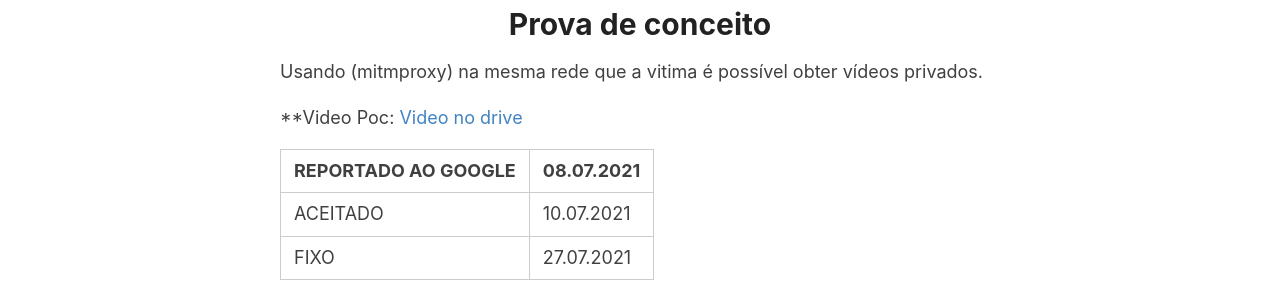
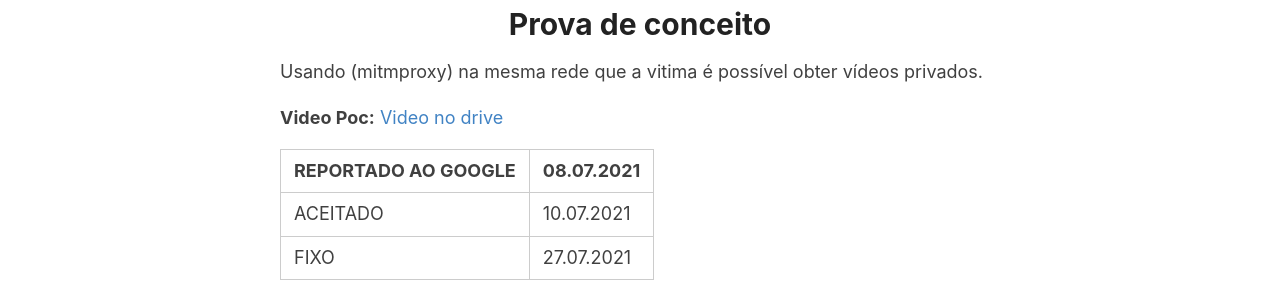
Before and after one commit to rafaellim4/rafaellim4.github.io, a Jekyll site: the page built from _posts/2021-8-26-Kwai-vulnerabilidade.md, in a window 1280 px wide. Shown: the part 752-1052 px from the top of the page. Built offline with Jekyll 4.4.1, drawn with Linux system fonts in a browser that asks for light colours.

```diff
--- a/_posts/2021-8-26-Kwai-vulnerabilidade.md
+++ b/_posts/2021-8-26-Kwai-vulnerabilidade.md
@@ -23,7 +23,7 @@ Possivel obter dados dos hosts:
 
 Usando (mitmproxy) na mesma rede que a vitima é possível obter vídeos privados.
 
-**Video Poc:
+**Video Poc:**
 [Video no drive](https://drive.google.com/file/d/1tfw66gAmuKCA9MzKxSRFFkc0X8b6nuZ2/view?usp=sharing)
 
 |REPORTADO AO GOOGLE| 08.07.2021|
```
